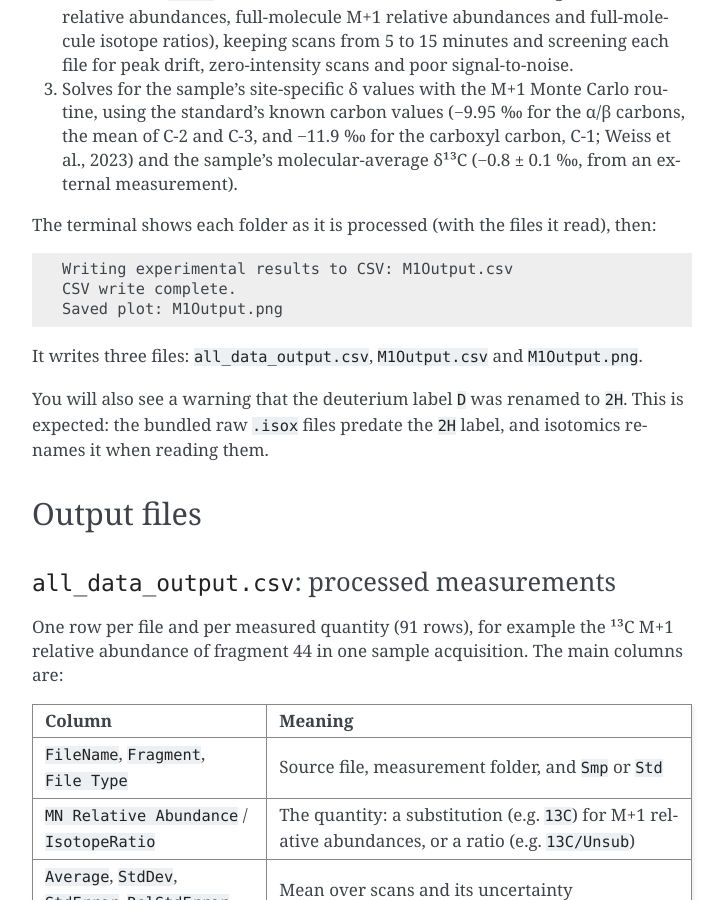
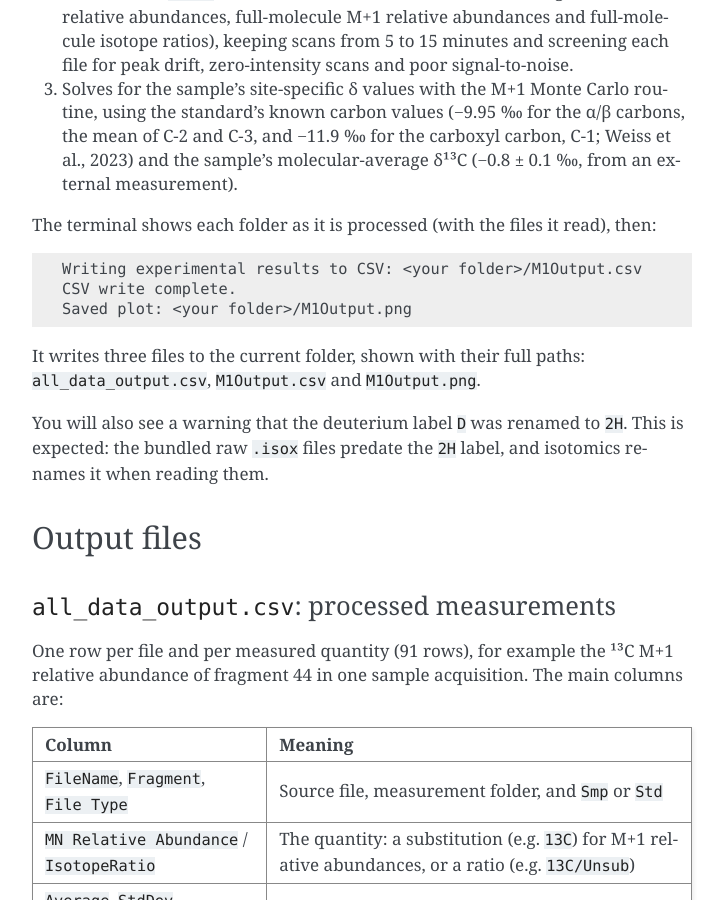
Before and after one commit to Csernica/isotomics, a Sphinx documentation site: the page built from docs/quickstart.md, in a window 1280 px wide and 900 px high, scrolled down 689 px. Shown: the whole window, without its empty margins (388-1112 px from the left). Built offline with Sphinx 7.4.7, drawn with Linux system fonts in a browser that asks for light colours; pages that are not in the unit, such as notebooks, are missing from menus.

Commit message:
Print the full path of the results CSV and plot
experimentalDataM1 now reports where it wrote M1Output.csv and the plot. run_tutorials.py shows paths in a notebook's own folder as <working folder>, so saved outputs do not include local paths.

````diff
--- a/docs/quickstart.md
+++ b/docs/quickstart.md
@@ -36,12 +36,13 @@ isotomics-quickstart
 The terminal shows each folder as it is processed (with the files it read), then:
 
 ```text
-Writing experimental results to CSV: M1Output.csv
+Writing experimental results to CSV: <your folder>/M1Output.csv
 CSV write complete.
-Saved plot: M1Output.png
+Saved plot: <your folder>/M1Output.png
 ```
 
-It writes three files: `all_data_output.csv`, `M1Output.csv` and `M1Output.png`.
+It writes three files to the current folder, shown with their full paths: `all_data_output.csv`,
+`M1Output.csv` and `M1Output.png`.
 
 You will also see a warning that the deuterium label `D` was renamed to `2H`. This is expected:
 the bundled raw `.isox` files predate the `2H` label, and isotomics renames it when reading them.
--- a/docs/run_tutorials.py
+++ b/docs/run_tutorials.py
@@ -7,7 +7,8 @@ changing any code cell (text-only edits don't need it):
     python docs/run_tutorials.py docs/tutorials/simulation_workflow.ipynb
 
 Each notebook runs with docs/tutorials as its working directory. Local paths to the installed
-package (e.g. C:\\Users\\you\\...\\isotomics) are replaced with <isotomics> in the saved outputs.
+package (e.g. C:\\Users\\you\\...\\isotomics) are replaced with <isotomics> in the saved outputs,
+and paths in the notebook's own folder (e.g. the results files it writes) with <working folder>.
 """
 import os
 import re
@@ -38,6 +39,10 @@ def main(paths):
         text = nbformat.writes(nb)
         for pattern in scrubs:
             text = pattern.sub(lambda m: "<isotomics>", text)
+        # Files the notebook writes are printed with full paths; show them relative to its folder
+        folder = str(path.resolve().parent)
+        for p in (folder, folder.replace("\\", "\\\\")):
+            text = re.compile(re.escape(p), re.IGNORECASE).sub(lambda m: "<working folder>", text)
         nb = nbformat.reads(text, as_version=4)
         nbformat.write(nb, path)
 
````
Also changed, not shown: 1 other file.
